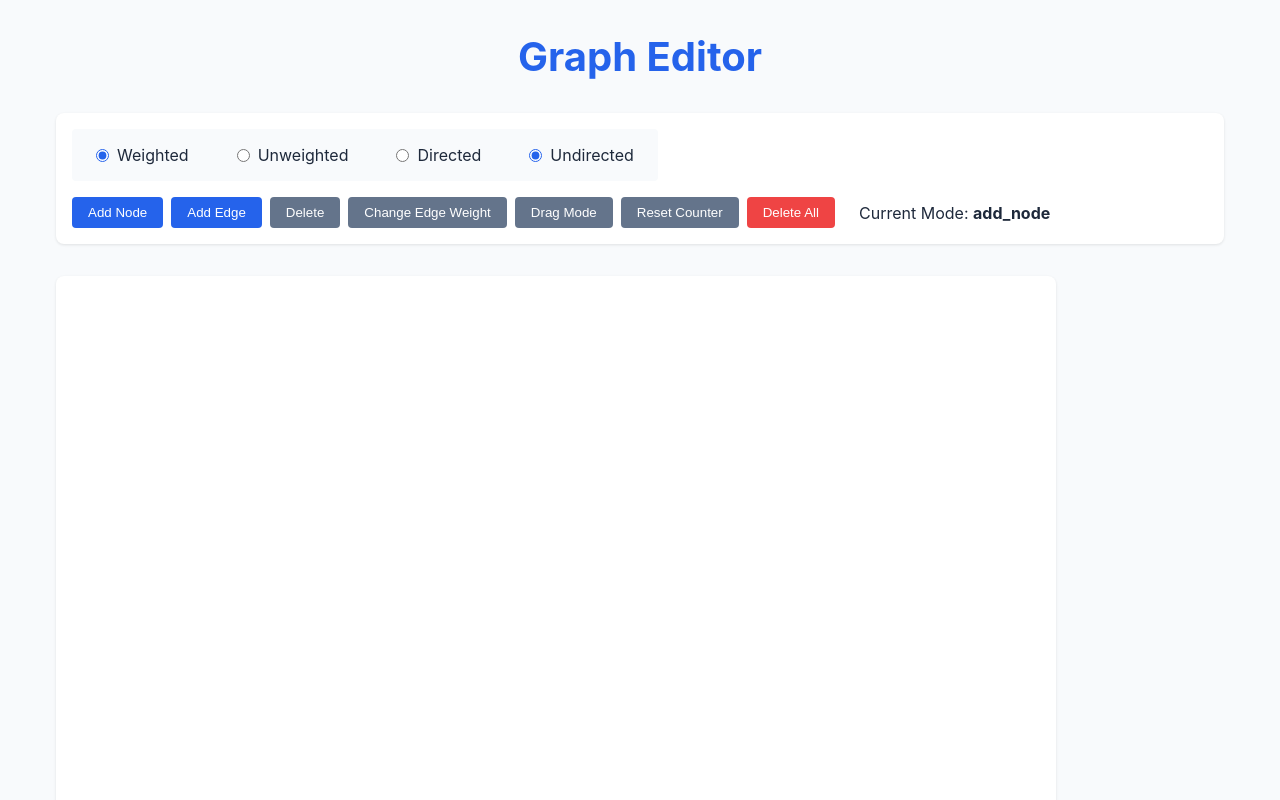
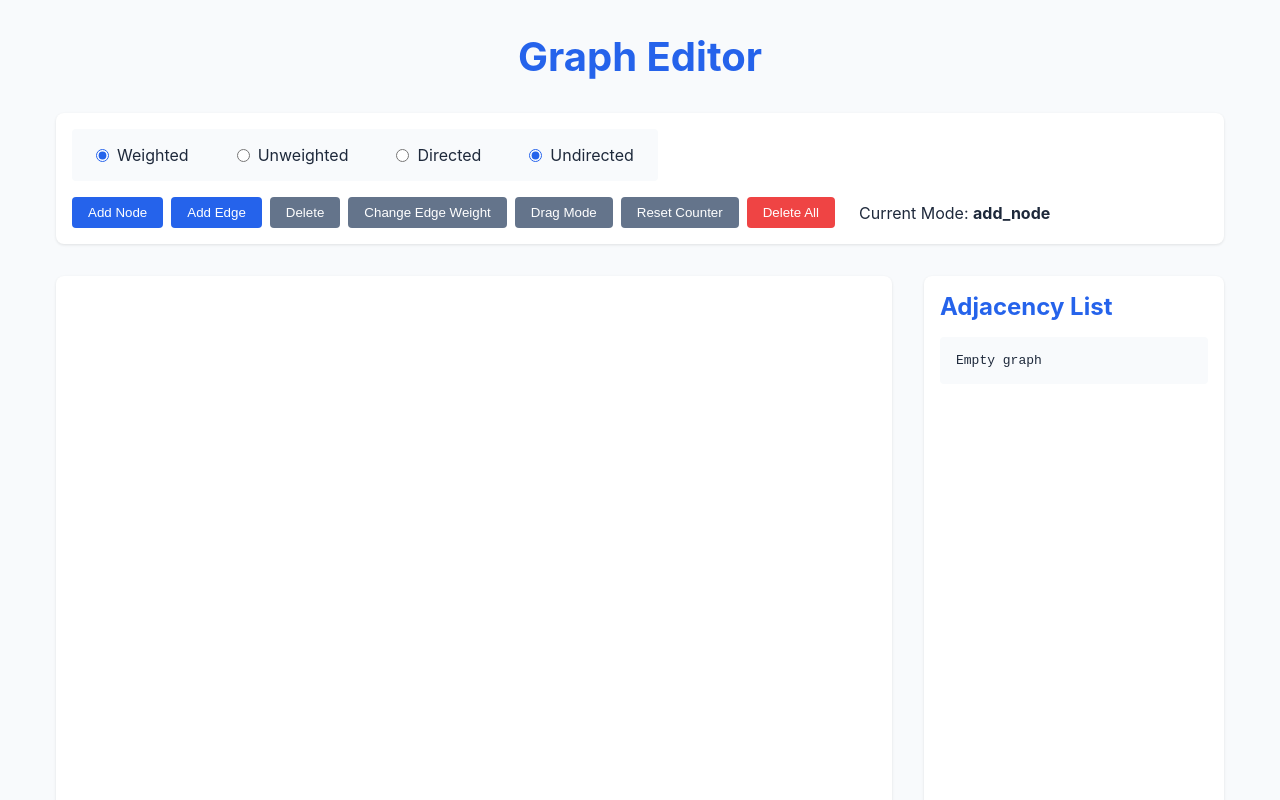
Before and after one commit to Peter-Shamoun/Graph-Theory, a React (Create React App) app: page / in a window 1280 px wide. Shown: the top 800 px of the page. Built offline with nearby package versions, Linux system fonts and the light colour scheme.

Commit message:
adjacency list

```diff
--- a/src/App.css
+++ b/src/App.css
@@ -188,3 +188,36 @@ body {
 .btn:active {
   transform: translateY(1px);
 }
+
+.graph-container {
+  display: flex;
+  gap: 2rem;
+  margin-top: 1rem;
+}
+
+.graph-canvas {
+  flex: 1;
+  /* ... existing graph-canvas styles ... */
+}
+
+.adjacency-list {
+  width: 300px;
+  background: var(--surface);
+  padding: 1rem;
+  border-radius: 0.5rem;
+  box-shadow: 0 1px 3px rgba(0, 0, 0, 0.1);
+}
+
+.adjacency-list h2 {
+  color: var(--primary);
+  margin-bottom: 1rem;
+}
+
+.adjacency-list pre {
+  background: var(--background);
+  padding: 1rem;
+  border-radius: 0.25rem;
+  overflow-x: auto;
+  white-space: pre-wrap;
+  font-family: monospace;
+}
--- a/src/App.js
+++ b/src/App.js
@@ -285,17 +285,37 @@ export default function GraphEditor() {
     return adjacencyList;
   };
 
-  // Example usage for algorithms
-  const runDijkstra = (startNodeId) => {
-    const graph = getAdjacencyList();
-    // Now you can run Dijkstra's algorithm using this format
-    // ...
-  };
+  // // Example usage for algorithms
+  // const runDijkstra = (startNodeId) => {
+  //   const graph = getAdjacencyList();
+  //   // Now you can run Dijkstra's algorithm using this format
+  //   // ...
+  // };
 
   // Add new mode setter
   const setModeDrag = () => {
     setMode('drag');
     setEdgeStart(null);
+  };
+
+  // Add this function to format the adjacency list for display
+  const getFormattedAdjacencyList = () => {
+    const adjList = getAdjacencyList();
+    let formatted = '';
+
+    Object.keys(adjList).sort((a, b) => a - b).forEach(nodeId => {
+      formatted += `Node ${nodeId}: [\n`;
+      if (adjList[nodeId].length === 0) {
+        formatted += '  No connections\n';
+      } else {
+        adjList[nodeId].forEach(({ node, weight }) => {
+          formatted += `  → Node ${node}${isWeighted ? ` (weight: ${weight})` : ''}\n`;
+        });
+      }
+      formatted += ']\n\n';
+    });
+
+    return formatted || 'Empty graph';
   };
 
   return (
@@ -373,7 +393,7 @@ export default function GraphEditor() {
         </div>
       </div>
 
-      {/* SVG Canvas */}
+      <div className="graph-container">
         <svg
           className="graph-canvas"
           width="1000"
@@ -469,6 +489,12 @@ export default function GraphEditor() {
             </g>
           ))}
         </svg>
+
+        <div className="adjacency-list">
+          <h2>Adjacency List</h2>
+          <pre>{getFormattedAdjacencyList()}</pre>
+        </div>
+      </div>
     </div>
   );
 }
```
Lines whose indentation alone changed are shown as unchanged.
